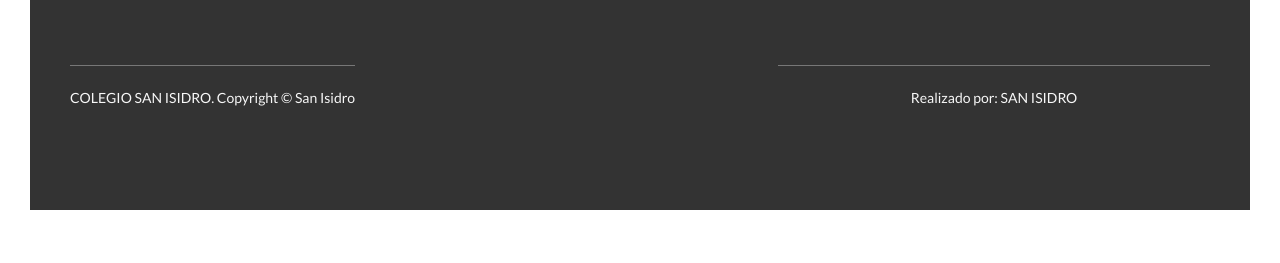
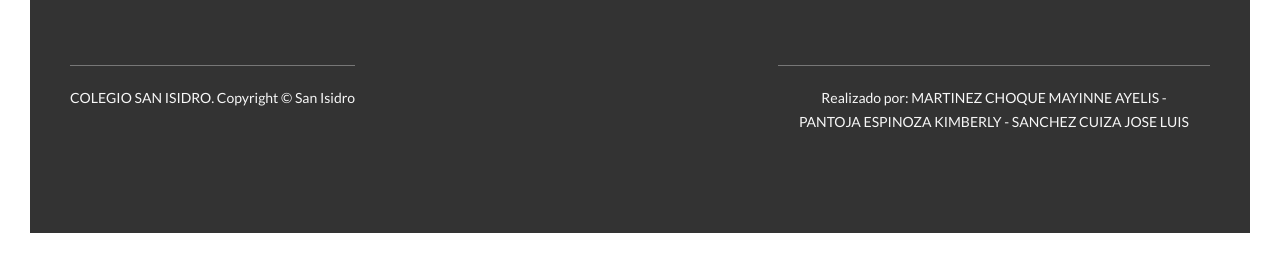
Before and after one commit to Lorit0/saltenasSanIsidro, a plain HTML site: page index.html in a window 1280 px wide. Shown: the part 6223-6486 px from the top of the page. Before the commit the page ends 6463 px from the top, so only its background shows below. Drawn offline with Linux system fonts and the light colour scheme.

Commit message:
Correcciones

```diff
--- a/index.html
+++ b/index.html
@@ -428,7 +428,11 @@
                 <div class="col-1-of-2">
                     <p class="footer__copyright">
                         Realizado por:
-                        <a href="#" class="footer__link">San Isidro</a>
+                        <a href="#" class="footer__link"
+                            >MARTINEZ CHOQUE MAYINNE AYELIS -
+                        </a>
+                        <a href="#" class="footer__link">PANTOJA ESPINOZA KIMBERLY - </a>
+                        <a href="#" class="footer__link">SANCHEZ CUIZA JOSE LUIS</a>
                     </p>
                 </div>
             </div>
```
